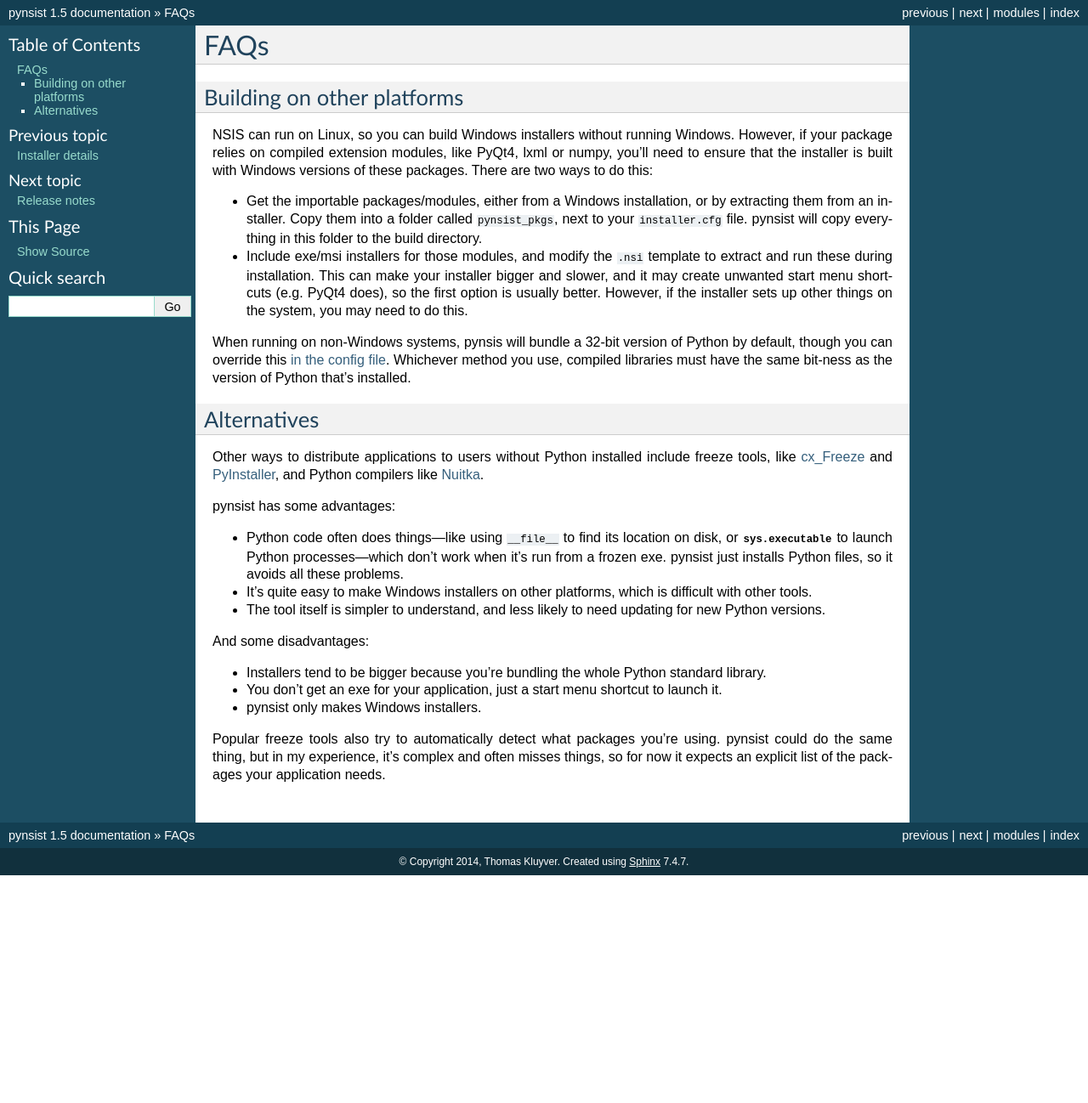
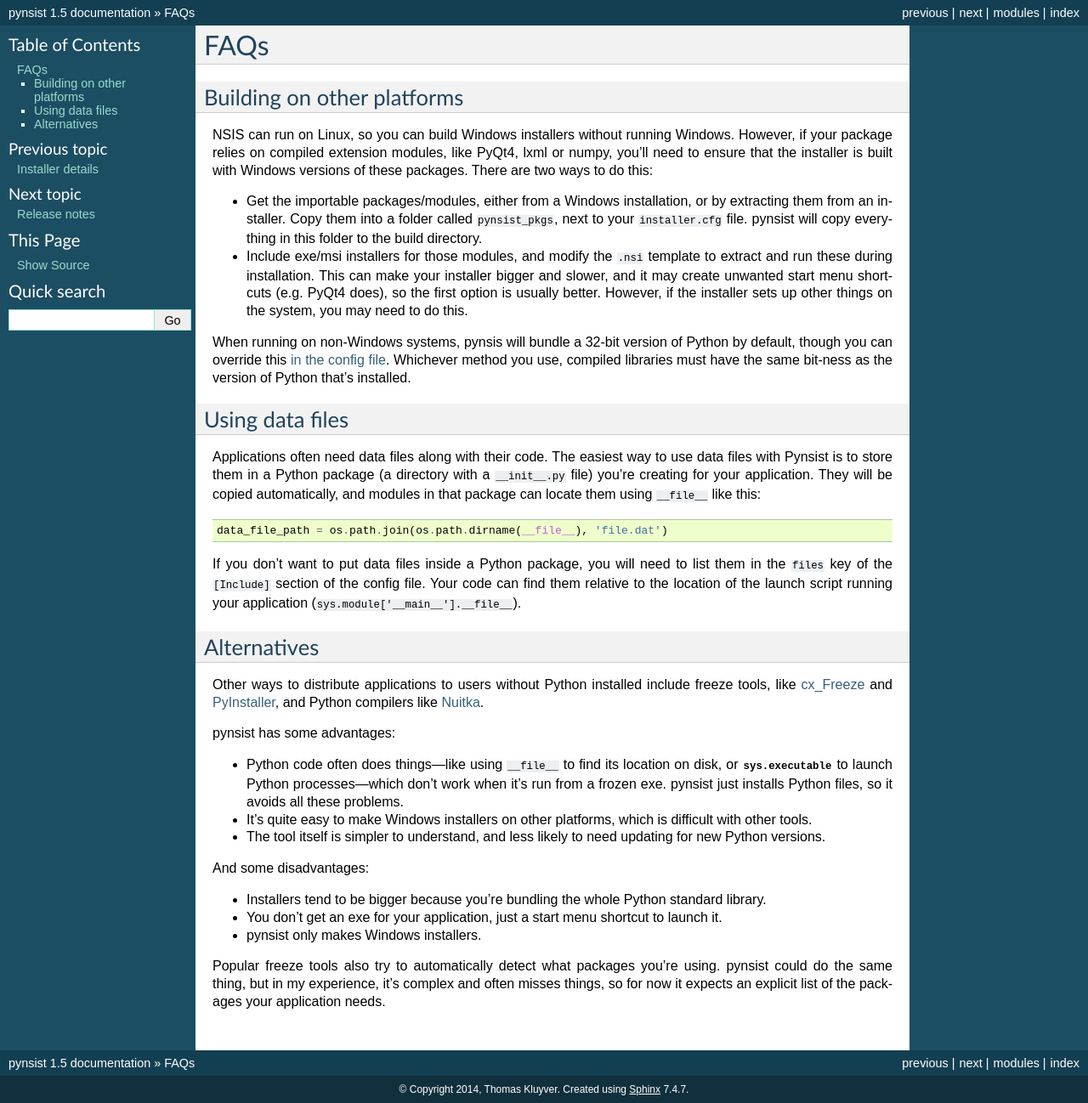
Before and after one commit to takluyver/pynsist, a Sphinx documentation site: the page built from doc/faq.rst, in a window 1280 px wide. Shown: the whole page at 85% size. Built offline with Sphinx 7.4.7, drawn with Linux system fonts in a browser that asks for light colours; before the commit the page ends 1030 px from its top, so only the background shows below that.

Commit message:
Add a FAQ entry about using data files
Closes gh-38

```diff
--- a/doc/faq.rst
+++ b/doc/faq.rst
@@ -23,6 +23,22 @@ When running on non-Windows systems, pynsis will bundle a 32-bit version of
 Python by default, though you can override this :ref:`in the config file <cfg_python>`.
 Whichever method you use, compiled libraries must have the same bit-ness as
 the version of Python that's installed.
+
+Using data files
+----------------
+
+Applications often need data files along with their code. The easiest way to use
+data files with Pynsist is to store them in a Python package (a directory with
+a ``__init__.py`` file) you're creating for your application. They will be
+copied automatically, and modules in that package can locate them using
+``__file__`` like this::
+
+    data_file_path = os.path.join(os.path.dirname(__file__), 'file.dat')
+
+If you don't want to put data files inside a Python package, you will need to
+list them in the ``files`` key of the ``[Include]`` section of the config file.
+Your code can find them relative to the location of the launch script running your
+application (``sys.module['__main__'].__file__``).
 
 Alternatives
 ------------
```
